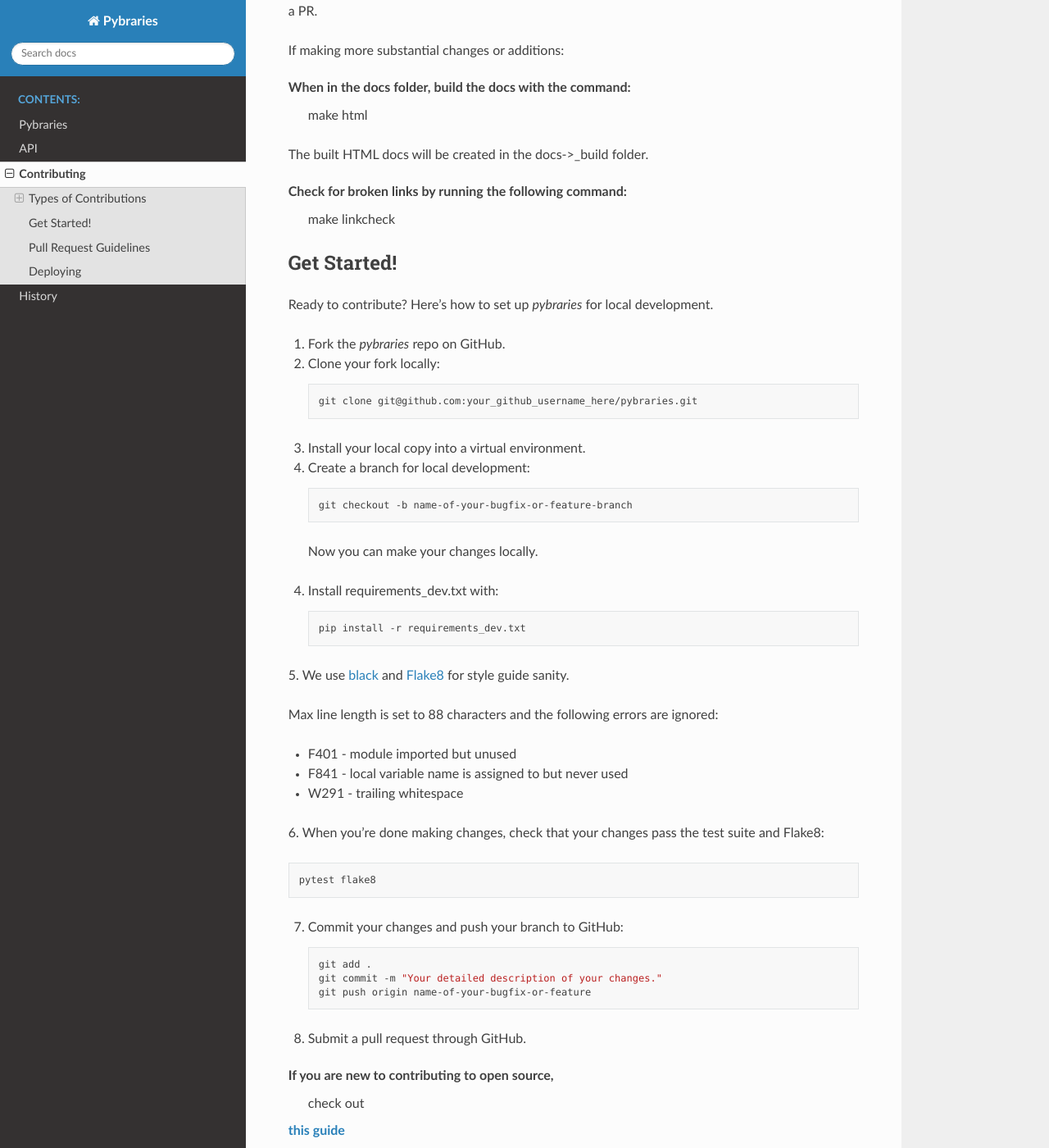
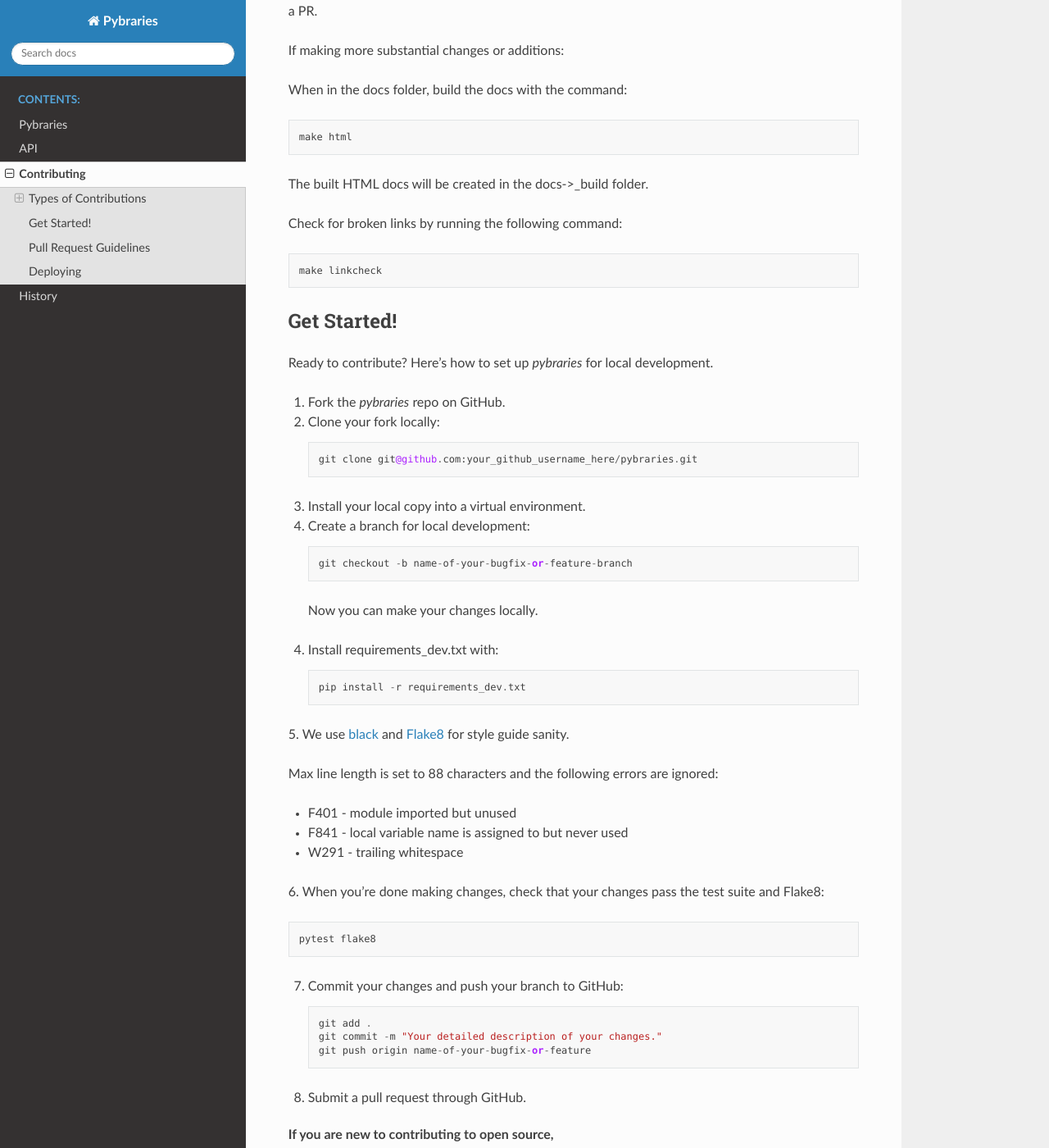
Before and after one commit to pybraries/pybraries, a Sphinx documentation site: the page built from docs/CONTRIBUTING.rst, in a window 1280 px wide and 1400 px high, scrolled down 1038 px. Shown: the whole window at 82% size. Built offline with Sphinx 7.4.7 and the Read the Docs theme 2.0.0, drawn with Linux system fonts in a browser that asks for light colours; some of the changed text lies outside the part shown.

```diff
--- a/docs/CONTRIBUTING.rst
+++ b/docs/CONTRIBUTING.rst
@@ -57,12 +55,14 @@ in the browser and opening a PR.
 
 If making more substantial changes or additions:
 
-When in the docs folder, build the docs with the command:
+When in the docs folder, build the docs with the command::
+
     make html
 
 The built HTML docs will be created in the docs->_build folder.
 
-Check for broken links by running the following command:
+Check for broken links by running the following command::
+
     make linkcheck
 
 
```
Also changed, not shown: other parts of docs/CONTRIBUTING.rst (+0 -2 lines).
